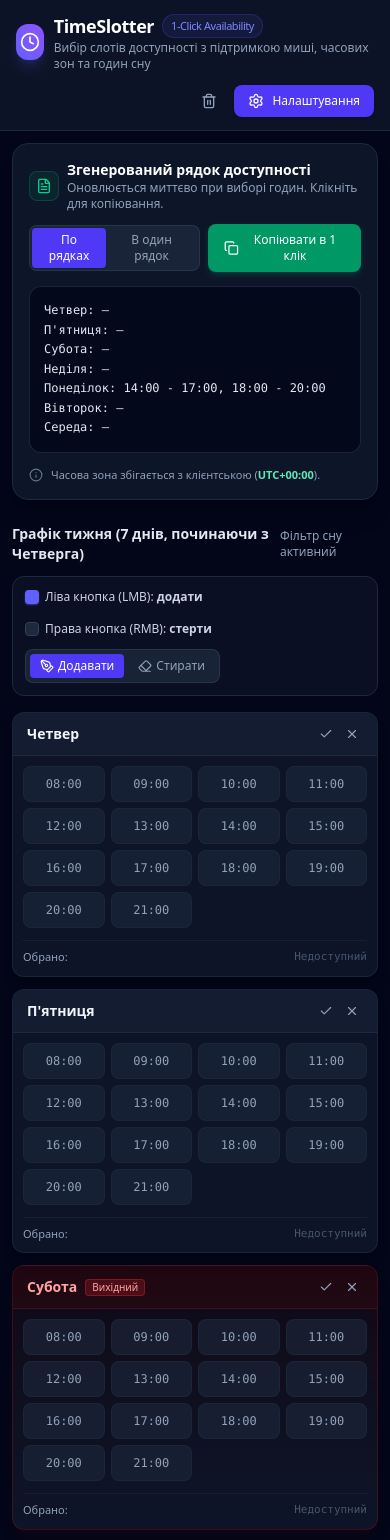
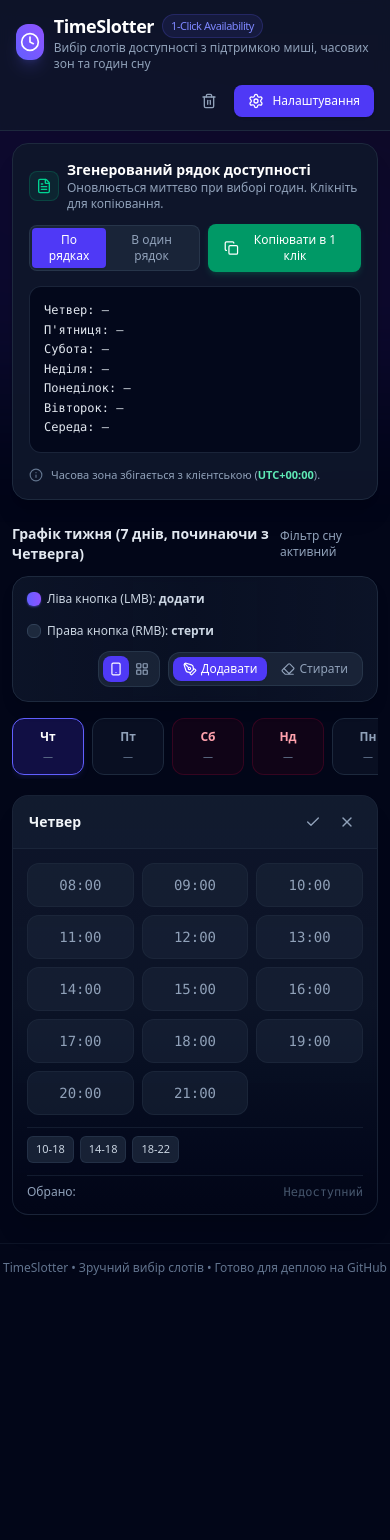
Before and after one commit to Sedancer/availability-range-picker, a React (Vite) app: page / in a window 390 px wide. Shown: the top 1540 px of the page. After the commit the page ends 1292 px from the top, so only its background shows below. Built offline with nearby package versions, Linux system fonts and the light colour scheme.

Commit message:
feat: add mobile tabs view, quick presets, ambient gradients, and optional schedule persistence

```diff
--- a/src/App.tsx
+++ b/src/App.tsx
@@ -1,4 +1,4 @@
-import React, { useState } from 'react';
+import React, { useState, useEffect } from 'react';
 import { Header } from './components/Header';
 import { SettingsDrawer } from './components/SettingsDrawer';
 import { TimeGrid } from './components/TimeGrid';
@@ -14,17 +14,20 @@ const DEFAULT_SETTINGS: AppSettings = {
   sleepStartHour: 22,
   sleepEndHour: 8,
   showBothTimezonesInOutput: false,
+  persistSchedule: false, // by default false as requested
 };
 
-const DEFAULT_SCHEDULE: WeekSchedule = {
+const EMPTY_SCHEDULE: WeekSchedule = {
   thursday: [],
   friday: [],
   saturday: [],
   sunday: [],
-  monday: [14, 15, 16, 18, 19], // Demo example as mentioned in user prompt
+  monday: [],
   tuesday: [],
   wednesday: [],
 };
+
+const SCHEDULE_STORAGE_KEY = 'timeslotter_schedule_v1';
 
 export const App: React.FC = () => {
   const [settings, setSettings] = useLocalStorage<AppSettings>(
@@ -32,10 +35,33 @@ export const App: React.FC = () => {
     DEFAULT_SETTINGS
   );
 
-  const [schedule, setSchedule] = useLocalStorage<WeekSchedule>(
-    'timeslotter_schedule_v1',
-    DEFAULT_SCHEDULE
-  );
+  // Initialize schedule: if persistSchedule is true, read from localStorage; otherwise start fresh
+  const [schedule, setSchedule] = useState<WeekSchedule>(() => {
+    if (settings.persistSchedule) {
+      try {
+        const item = window.localStorage.getItem(SCHEDULE_STORAGE_KEY);
+        return item ? JSON.parse(item) : EMPTY_SCHEDULE;
+      } catch (err) {
+        console.warn('Error reading schedule from localStorage:', err);
+        return EMPTY_SCHEDULE;
+      }
+    }
+    return EMPTY_SCHEDULE;
+  });
+
+  // Sync schedule with localStorage ONLY when persistSchedule is enabled
+  useEffect(() => {
+    if (settings.persistSchedule) {
+      try {
+        window.localStorage.setItem(SCHEDULE_STORAGE_KEY, JSON.stringify(schedule));
+      } catch (err) {
+        console.warn('Error saving schedule to localStorage:', err);
+      }
+    } else {
+      // If disabled, remove from localStorage
+      window.localStorage.removeItem(SCHEDULE_STORAGE_KEY);
+    }
+  }, [schedule, settings.persistSchedule]);
 
   const [isSettingsOpen, setIsSettingsOpen] = useState(false);
 
@@ -44,21 +70,16 @@ export const App: React.FC = () => {
   };
 
   const handleClearAllSchedule = () => {
-    if (window.confirm('Очистити всі вибрані години для всіх днів?')) {
-      setSchedule({
-        thursday: [],
-        friday: [],
-        saturday: [],
-        sunday: [],
-        monday: [],
-        tuesday: [],
-        wednesday: [],
-      });
+    if (window.confirm('Очистити всі обрані години для всіх днів?')) {
+      setSchedule(EMPTY_SCHEDULE);
     }
   };
 
   return (
-    <div className="min-h-screen bg-slate-950 text-slate-100 flex flex-col selection:bg-indigo-500 selection:text-white">
+    <div className="min-h-screen bg-slate-950 text-slate-100 flex flex-col relative overflow-x-hidden selection:bg-indigo-500 selection:text-white">
+      {/* Background ambient lighting/gradient */}
+      <div className="absolute top-0 left-1/2 -translate-x-1/2 w-[1000px] h-[400px] bg-gradient-to-tr from-indigo-600/10 via-violet-600/10 to-rose-600/5 blur-3xl pointer-events-none rounded-full" />
+
       {/* Sticky Header */}
       <Header
         settings={settings}
@@ -67,7 +88,7 @@ export const App: React.FC = () => {
       />
 
       {/* Main Container */}
-      <main className="flex-1 max-w-7xl w-full mx-auto p-3 sm:p-6 space-y-6">
+      <main className="relative z-10 flex-1 max-w-7xl w-full mx-auto p-3 sm:p-6 space-y-6">
         {/* Availability Output Card */}
         <AvailabilityOutput schedule={schedule} settings={settings} />
 
@@ -100,8 +121,8 @@ export const App: React.FC = () => {
       />
 
       {/* Footer */}
-      <footer className="border-t border-slate-900 py-4 text-center text-xs text-slate-500">
-        TimeSlotter • Збереження в LocalStorage • Готово для деплою на GitHub
+      <footer className="relative z-10 border-t border-slate-900/80 py-4 text-center text-xs text-slate-500">
+        TimeSlotter • Зручний вибір слотів • Готово для деплою на GitHub
       </footer>
     </div>
   );
--- a/src/components/TimeGrid.tsx
+++ b/src/components/TimeGrid.tsx
@@ -1,5 +1,5 @@
 import React, { useState, useEffect, useCallback, useRef } from 'react';
-import { Check, X, Eraser, PenTool } from 'lucide-react';
+import { Check, X, Eraser, PenTool, LayoutGrid, Smartphone } from 'lucide-react';
 import type { AppSettings, DayOfWeek, WeekSchedule } from '../types';
 import { getOrderedDays, isSleepHour } from '../utils/availability';
 
@@ -16,6 +16,10 @@ export const TimeGrid: React.FC<TimeGridProps> = ({
 }) => {
   // Mobile touch draw mode: 'add' or 'remove'
   const [mobileDrawMode, setMobileDrawMode] = useState<'add' | 'remove'>('add');
+
+  // Mobile view mode: 'tabs' (day by day full screen) or 'list' (all 7 days together)
+  const [mobileView, setMobileView] = useState<'tabs' | 'list'>('tabs');
+  const [activeMobileDay, setActiveMobileDay] = useState<DayOfWeek>(settings.startDay);
 
   // Mouse dragging state
   const isDraggingRef = useRef(false);
@@ -91,7 +95,14 @@ export const TimeGrid: React.FC<TimeGridProps> = ({
     }
   };
 
-  // Quick actions for a day
+  // Preset handlers
+  const handleApplyPreset = (dayId: DayOfWeek, presetHours: number[]) => {
+    onChangeSchedule((prev: WeekSchedule) => ({
+      ...prev,
+      [dayId]: presetHours.filter((h) => visibleHours.includes(h)).sort((a, b) => a - b),
+    }));
+  };
+
   const handleSelectAllVisible = (dayId: DayOfWeek) => {
     onChangeSchedule((prev: WeekSchedule) => {
       const current = prev[dayId] || [];
@@ -107,122 +118,73 @@ export const TimeGrid: React.FC<TimeGridProps> = ({
     }));
   };
 
-  return (
-    <div
-      className="space-y-4"
-      onContextMenu={(e) => {
-        // Prevent browser context menu on right click inside the grid so RMB acts smoothly as eraser
-        e.preventDefault();
-      }}
-    >
-      {/* Legend & Controls Toolbar */}
-      <div className="flex flex-wrap items-center justify-between gap-3 bg-slate-900/60 p-3 rounded-xl border border-slate-800 text-xs">
-        {/* Interaction hints */}
-        <div className="flex flex-wrap items-center gap-4 text-slate-300">
-          <div className="flex items-center gap-1.5">
-            <span className="w-3.5 h-3.5 rounded bg-indigo-500 inline-block shadow-xs shadow-indigo-500/50"></span>
-            <span>Ліва кнопка (LMB): <strong>додати</strong></span>
-          </div>
-          <div className="flex items-center gap-1.5">
-            <span className="w-3.5 h-3.5 rounded bg-slate-800 border border-slate-700 inline-block"></span>
-            <span>Права кнопка (RMB): <strong>стерти</strong></span>
-          </div>
-          <span className="text-slate-500 hidden lg:inline">|</span>
-          <span className="text-slate-400 hidden lg:inline">
-            Проводьте мишкою із затиснутою кнопкою для швидкого виділення
-          </span>
-        </div>
-
-        {/* Mobile Draw Mode Switcher */}
-        <div className="flex items-center gap-1 bg-slate-800/80 p-1 rounded-lg border border-slate-700/60">
-          <button
-            type="button"
-            onClick={() => setMobileDrawMode('add')}
-            className={`flex items-center gap-1 px-2.5 py-1 rounded text-xs transition-colors cursor-pointer ${
-              mobileDrawMode === 'add'
-                ? 'bg-indigo-600 text-white font-medium shadow-xs'
-                : 'text-slate-400 hover:text-slate-200'
-            }`}
-          >
-            <PenTool className="w-3.5 h-3.5" />
-            <span>Додавати</span>
-          </button>
-          <button
-            type="button"
-            onClick={() => setMobileDrawMode('remove')}
-            className={`flex items-center gap-1 px-2.5 py-1 rounded text-xs transition-colors cursor-pointer ${
-              mobileDrawMode === 'remove'
-                ? 'bg-rose-600 text-white font-medium shadow-xs'
-                : 'text-slate-400 hover:text-slate-200'
-            }`}
-          >
-            <Eraser className="w-3.5 h-3.5" />
-            <span>Стирати</span>
-          </button>
-        </div>
-      </div>
-
-      {/* Week Grid */}
-      <div className="grid grid-cols-1 md:grid-cols-2 xl:grid-cols-7 gap-3">
-        {orderedDays.map((day) => {
+  // Render single day card
+  const renderDayCard = (day: typeof orderedDays[0], isFullMobile: boolean = false) => {
     const selectedHours = schedule[day.id] || [];
     const hasSelected = selectedHours.length > 0;
 
     return (
       <div
         key={day.id}
-              className={`flex flex-col rounded-xl border transition-all ${
+        className={`flex flex-col rounded-2xl border transition-all ${
           day.isWeekend
-                  ? 'border-red-900/40 bg-gradient-to-b from-red-950/20 to-slate-900/90 shadow-red-950/20'
-                  : 'border-slate-800/80 bg-slate-900/90'
-              } shadow-lg overflow-hidden`}
+            ? 'border-rose-900/40 bg-gradient-to-b from-rose-950/25 via-slate-900/90 to-slate-900 shadow-rose-950/15'
+            : 'border-slate-800/80 bg-gradient-to-b from-slate-900/90 via-slate-900/80 to-slate-950/90'
+        } shadow-xl backdrop-blur-xs overflow-hidden`}
       >
         {/* Day Header */}
         <div
-                className={`px-3.5 py-2.5 border-b flex items-center justify-between ${
+          className={`px-4 py-3 border-b flex items-center justify-between ${
             day.isWeekend
-                    ? 'border-red-900/40 bg-red-950/30'
-                    : 'border-slate-800 bg-slate-800/40'
+              ? 'border-rose-900/30 bg-rose-950/20'
+              : 'border-slate-800/80 bg-slate-800/30'
           }`}
         >
           <div className="flex items-center gap-2">
             <span
-                    className={`font-semibold text-sm ${
-                      day.isWeekend ? 'text-red-300' : 'text-slate-100'
+              className={`font-semibold text-sm sm:text-base ${
+                day.isWeekend ? 'text-rose-300' : 'text-slate-100'
               }`}
             >
               {day.nameUk}
             </span>
             {day.isWeekend && (
-                    <span className="text-[10px] font-medium px-1.5 py-0.2 rounded bg-red-500/20 text-red-300 border border-red-500/30">
+              <span className="text-[10px] font-semibold px-2 py-0.5 rounded-full bg-rose-500/15 text-rose-300 border border-rose-500/30">
                 Вихідний
               </span>
             )}
           </div>
 
-                <div className="flex items-center gap-1">
+          {/* Quick Header Actions */}
+          <div className="flex items-center gap-1.5">
             <button
               type="button"
               onClick={() => handleSelectAllVisible(day.id)}
-                    title="Вибрати всі години цього дня"
-                    className="p-1 text-slate-400 hover:text-indigo-300 hover:bg-indigo-500/10 rounded transition-colors cursor-pointer"
+              title="Вибрати всі активні години"
+              className="p-1.5 text-slate-400 hover:text-indigo-300 hover:bg-indigo-500/10 rounded-lg transition-colors cursor-pointer"
             >
-                    <Check className="w-3.5 h-3.5" />
+              <Check className="w-4 h-4" />
             </button>
             <button
               type="button"
               onClick={() => handleClearDay(day.id)}
               title="Очистити день"
-                    className="p-1 text-slate-400 hover:text-rose-400 hover:bg-rose-500/10 rounded transition-colors cursor-pointer"
+              className="p-1.5 text-slate-400 hover:text-rose-400 hover:bg-rose-500/10 rounded-lg transition-colors cursor-pointer"
             >
-                    <X className="w-3.5 h-3.5" />
+              <X className="w-4 h-4" />
             </button>
           </div>
         </div>
 
         {/* Day Hours Grid */}
-              <div className="p-2.5 flex-1 flex flex-col justify-between">
-                <div className="grid grid-cols-4 xl:grid-cols-2 gap-1.5">
+        <div className="p-3.5 flex-1 flex flex-col justify-between space-y-3">
+          <div
+            className={`grid gap-2 ${
+              isFullMobile
+                ? 'grid-cols-3 sm:grid-cols-4'
+                : 'grid-cols-4 md:grid-cols-3 xl:grid-cols-2'
+            }`}
+          >
             {visibleHours.map((hour) => {
               const isSelected = selectedHours.includes(hour);
               const formattedHour = `${String(hour).padStart(2, '0')}:00`;
@@ -236,10 +198,12 @@ export const TimeGrid: React.FC<TimeGridProps> = ({
                   onTouchStart={() => {
                     setHourState(day.id, hour, mobileDrawMode === 'add');
                   }}
-                        className={`group relative h-9 rounded-lg font-mono text-xs flex items-center justify-center transition-all select-none cursor-pointer ${
+                  className={`group relative ${
+                    isFullMobile ? 'h-11 text-sm' : 'h-9 text-xs'
+                  } rounded-xl font-mono flex items-center justify-center transition-all select-none cursor-pointer ${
                     isSelected
-                            ? 'bg-indigo-600 text-white font-semibold shadow-md shadow-indigo-600/30 ring-1 ring-indigo-400/50 scale-[1.02]'
-                            : 'bg-slate-800/60 hover:bg-slate-700/70 text-slate-400 hover:text-slate-200 border border-slate-800/80'
+                      ? 'bg-gradient-to-r from-indigo-600 to-violet-600 text-white font-semibold shadow-md shadow-indigo-600/30 ring-1 ring-indigo-400/50 scale-[1.02]'
+                      : 'bg-slate-800/50 hover:bg-slate-800 text-slate-400 hover:text-slate-200 border border-slate-800/80'
                   }`}
                 >
                   <span>{formattedHour}</span>
@@ -248,12 +212,37 @@ export const TimeGrid: React.FC<TimeGridProps> = ({
             })}
           </div>
 
+          {/* Quick Presets for this day */}
+          <div className="pt-2 border-t border-slate-800/60 flex flex-wrap gap-1.5 text-[11px]">
+            <button
+              type="button"
+              onClick={() => handleApplyPreset(day.id, [10, 11, 12, 13, 14, 15, 16, 17])}
+              className="px-2 py-1 bg-slate-800/80 hover:bg-slate-700/80 text-slate-300 rounded-md border border-slate-700/50 transition-colors cursor-pointer"
+            >
+              10-18
+            </button>
+            <button
+              type="button"
+              onClick={() => handleApplyPreset(day.id, [14, 15, 16, 17])}
+              className="px-2 py-1 bg-slate-800/80 hover:bg-slate-700/80 text-slate-300 rounded-md border border-slate-700/50 transition-colors cursor-pointer"
+            >
+              14-18
+            </button>
+            <button
+              type="button"
+              onClick={() => handleApplyPreset(day.id, [18, 19, 20, 21])}
+              className="px-2 py-1 bg-slate-800/80 hover:bg-slate-700/80 text-slate-300 rounded-md border border-slate-700/50 transition-colors cursor-pointer"
+            >
+              18-22
+            </button>
+          </div>
+
           {/* Day Summary Footer */}
-                <div className="mt-3 pt-2 border-t border-slate-800/60 text-[11px] flex items-center justify-between text-slate-400">
+          <div className="pt-2 border-t border-slate-800/60 text-xs flex items-center justify-between text-slate-400">
             <span>Обрано:</span>
             <span
               className={`font-mono font-medium ${
-                      hasSelected ? 'text-indigo-400' : 'text-slate-600'
+                hasSelected ? 'text-indigo-400 font-semibold' : 'text-slate-600'
               }`}
             >
               {hasSelected ? `${selectedHours.length} год` : 'Недоступний'}
@@ -262,7 +251,143 @@ export const TimeGrid: React.FC<TimeGridProps> = ({
         </div>
       </div>
     );
+  };
+
+  return (
+    <div
+      className="space-y-4"
+      onContextMenu={(e) => {
+        // Prevent browser context menu on right click inside the grid so RMB acts smoothly as eraser
+        e.preventDefault();
+      }}
+    >
+      {/* Legend & Controls Toolbar */}
+      <div className="flex flex-wrap items-center justify-between gap-3 bg-gradient-to-r from-slate-900/80 via-slate-900/60 to-slate-900/80 p-3.5 rounded-2xl border border-slate-800 text-xs backdrop-blur-xs shadow-lg">
+        {/* Interaction hints */}
+        <div className="flex flex-wrap items-center gap-4 text-slate-300">
+          <div className="flex items-center gap-1.5">
+            <span className="w-3.5 h-3.5 rounded-md bg-gradient-to-r from-indigo-500 to-violet-500 inline-block shadow-xs shadow-indigo-500/50"></span>
+            <span>Ліва кнопка (LMB): <strong>додати</strong></span>
+          </div>
+          <div className="flex items-center gap-1.5">
+            <span className="w-3.5 h-3.5 rounded-md bg-slate-800 border border-slate-700 inline-block"></span>
+            <span>Права кнопка (RMB): <strong>стерти</strong></span>
+          </div>
+          <span className="text-slate-500 hidden xl:inline">|</span>
+          <span className="text-slate-400 hidden xl:inline">
+            Проводьте мишкою із затиснутою кнопкою для швидкого виділення
+          </span>
+        </div>
+
+        {/* View Mode & Touch Switcher */}
+        <div className="flex items-center gap-2 ml-auto">
+          {/* Mobile view toggle (Tabs vs All) */}
+          <div className="flex md:hidden items-center bg-slate-800/80 p-1 rounded-xl border border-slate-700/60">
+            <button
+              type="button"
+              onClick={() => setMobileView('tabs')}
+              title="Режим фокусу на одному дні"
+              className={`p-1.5 rounded-lg transition-colors cursor-pointer ${
+                mobileView === 'tabs' ? 'bg-indigo-600 text-white shadow-xs' : 'text-slate-400'
+              }`}
+            >
+              <Smartphone className="w-3.5 h-3.5" />
+            </button>
+            <button
+              type="button"
+              onClick={() => setMobileView('list')}
+              title="Показати всі дні"
+              className={`p-1.5 rounded-lg transition-colors cursor-pointer ${
+                mobileView === 'list' ? 'bg-indigo-600 text-white shadow-xs' : 'text-slate-400'
+              }`}
+            >
+              <LayoutGrid className="w-3.5 h-3.5" />
+            </button>
+          </div>
+
+          {/* Mobile Touch Draw Mode Switcher */}
+          <div className="flex items-center gap-1 bg-slate-800/80 p-1 rounded-xl border border-slate-700/60">
+            <button
+              type="button"
+              onClick={() => setMobileDrawMode('add')}
+              className={`flex items-center gap-1 px-2.5 py-1 rounded-lg text-xs transition-colors cursor-pointer ${
+                mobileDrawMode === 'add'
+                  ? 'bg-indigo-600 text-white font-medium shadow-xs'
+                  : 'text-slate-400 hover:text-slate-200'
+              }`}
+            >
+              <PenTool className="w-3.5 h-3.5" />
+              <span>Додавати</span>
+            </button>
+            <button
+              type="button"
+              onClick={() => setMobileDrawMode('remove')}
+              className={`flex items-center gap-1 px-2.5 py-1 rounded-lg text-xs transition-colors cursor-pointer ${
+                mobileDrawMode === 'remove'
+                  ? 'bg-rose-600 text-white font-medium shadow-xs'
+                  : 'text-slate-400 hover:text-slate-200'
+              }`}
+            >
+              <Eraser className="w-3.5 h-3.5" />
+              <span>Стирати</span>
+            </button>
+          </div>
+        </div>
+      </div>
+
+      {/* Mobile Tab Bar (Visible on mobile when in 'tabs' view mode) */}
+      <div className="flex md:hidden overflow-x-auto gap-2 pb-1 scrollbar-none">
+        {orderedDays.map((day) => {
+          const isCurrent = activeMobileDay === day.id;
+          const hoursCount = (schedule[day.id] || []).length;
+
+          return (
+            <button
+              key={`tab-${day.id}`}
+              type="button"
+              onClick={() => setActiveMobileDay(day.id)}
+              className={`flex-1 min-w-[72px] py-2.5 px-2 rounded-xl flex flex-col items-center justify-center gap-1 border transition-all cursor-pointer ${
+                isCurrent
+                  ? 'bg-indigo-600/20 border-indigo-500 text-white shadow-md shadow-indigo-500/10'
+                  : day.isWeekend
+                  ? 'bg-rose-950/20 border-rose-900/30 text-rose-300'
+                  : 'bg-slate-900/60 border-slate-800 text-slate-400'
+              }`}
+            >
+              <span className="font-semibold text-xs">{day.shortUk}</span>
+              <span
+                className={`text-[10px] px-1.5 py-0.2 rounded-full ${
+                  hoursCount > 0
+                    ? 'bg-indigo-500/30 text-indigo-300 font-mono font-medium'
+                    : 'text-slate-500'
+                }`}
+              >
+                {hoursCount > 0 ? `${hoursCount}г` : '—'}
+              </span>
+            </button>
+          );
         })}
+      </div>
+
+      {/* Mobile Single Day View */}
+      <div className="block md:hidden">
+        {mobileView === 'tabs' && (
+          <div>
+            {(() => {
+              const activeDayConfig = orderedDays.find((d) => d.id === activeMobileDay) || orderedDays[0];
+              return renderDayCard(activeDayConfig, true);
+            })()}
+          </div>
+        )}
+      </div>
+
+      {/* Desktop Grid & Mobile List View */}
+      <div
+        className={`${
+          mobileView === 'tabs' ? 'hidden md:grid' : 'grid'
+        } grid-cols-1 md:grid-cols-2 lg:grid-cols-3 xl:grid-cols-7 gap-3`}
+      >
+        {orderedDays.map((day) => renderDayCard(day, false))}
       </div>
     </div>
   );
--- a/src/types.ts
+++ b/src/types.ts
@@ -16,6 +16,7 @@ export interface AppSettings {
   sleepStartHour: number; // e.g. 22 (22:00)
   sleepEndHour: number;   // e.g. 8 (08:00)
   showBothTimezonesInOutput: boolean;
+  persistSchedule: boolean; // default false: do not persist week schedule across browser restarts unless turned on
 }
 
 // Map from DayOfWeek to array of selected hour indices (0..23)
```
Also changed, not shown: src/components/SettingsDrawer.tsx (+49 -22 lines). Lines whose indentation alone changed are shown as unchanged.
